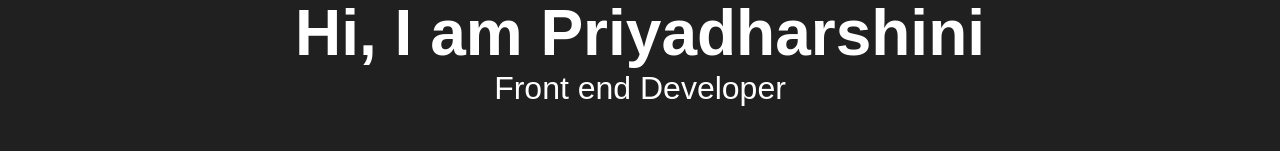
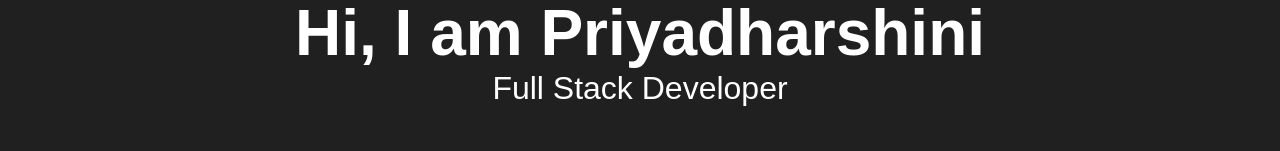
Before and after one commit to Priyadharshini-hue/Portfolio, a plain HTML site: page index.html in a window 1280 px wide. Shown: the part 197-348 px from the top of the page. Drawn offline with Linux system fonts and the light colour scheme.

Commit message:
Update index.html

```diff
--- a/index.html
+++ b/index.html
@@ -28,7 +28,7 @@
         <a class="anchor" name="home"></a>
         <div class="priya-text">
           <h1>Hi, I am Priyadharshini</h1>
-          <p>Front end Developer</p>
+          <p>Full Stack Developer</p>
         </div>
         <div class="wrapper">
           <ul>
```
